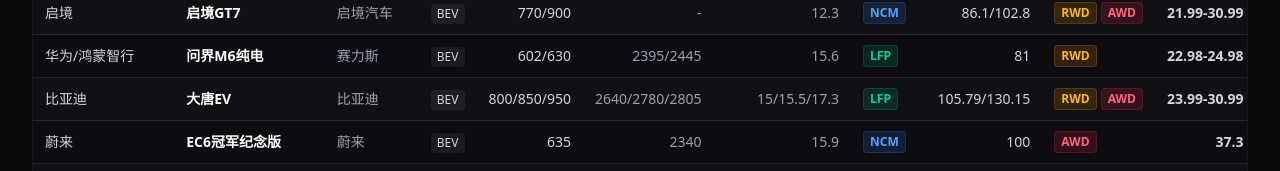
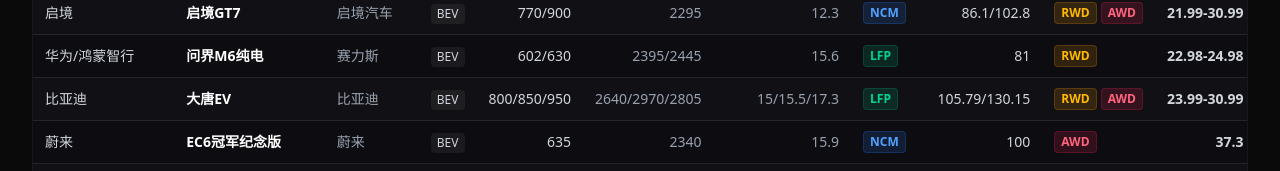
Before and after one commit to Frangkiee/Frankie_ev_cars, a Next.js app: page / in a window 1280 px wide. Shown: the part 601-772 px from the top of the page. Built offline with nearby package versions, Linux system fonts and the light colour scheme.

Commit message:
feat: 按整备质量补全全部车辆参数，启境GT7数据补全
Coze-Commit-Type: user
Coze-User-ID: 41109487888496
Coze-Conversation-ID: 8799601

```diff
--- a/src/data/cars.ts
+++ b/src/data/cars.ts
@@ -19,7 +19,7 @@
     oem: '北汽新能源',
     type: 'BEV',
     aer: '350/450',
-    weight: '1390/1435',
+    weight: '1400/1435',
     consumption: '11',
     batteryType: 'LFP',
     batteryCapacity: '36.4/42.3',
@@ -123,7 +123,7 @@
     oem: '启境汽车',
     type: 'BEV',
     aer: '770/900',
-    weight: '-',
+    weight: '2295',
     consumption: '12.3',
     batteryType: 'NCM',
     batteryCapacity: '86.1/102.8',
@@ -149,7 +149,7 @@
     oem: '比亚迪',
     type: 'BEV',
     aer: '800/850/950',
-    weight: '2640/2780/2805',
+    weight: '2640/2970/2805',
     consumption: '15/15.5/17.3',
     batteryType: 'LFP',
     batteryCapacity: '105.79/130.15',
```
